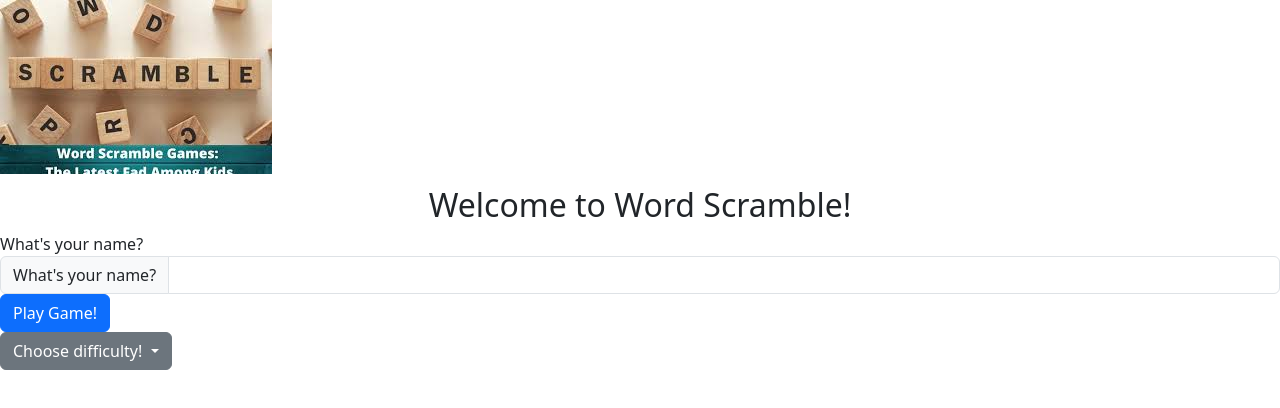
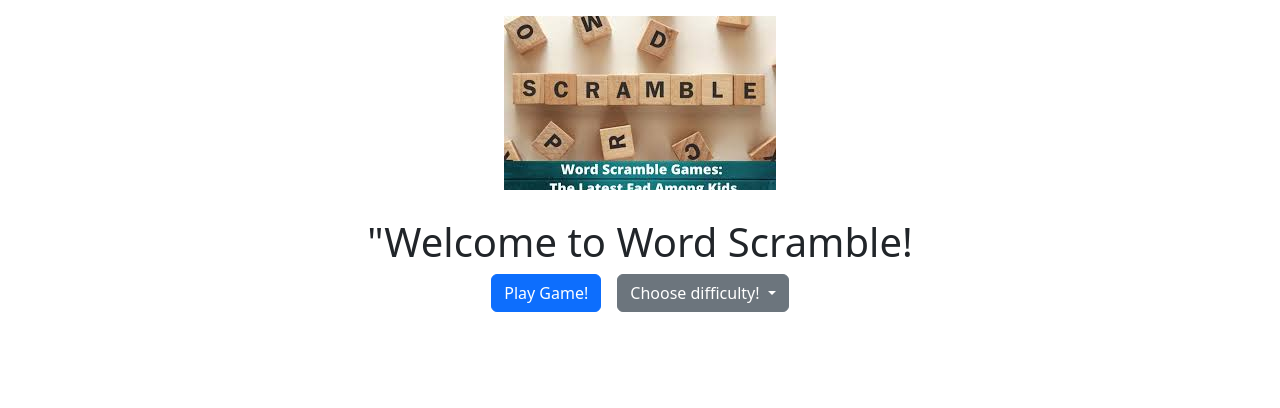
Before and after one commit to mellinwood1023/Word_Scramble, a plain HTML site: page index.html in a window 1280 px wide. Drawn offline with nearby package versions, Linux system fonts and the light colour scheme.

Commit message:
centered landing page

```diff
--- a/index.html
+++ b/index.html
@@ -1,4 +1,3 @@
-
 <!DOCTYPE html>
 <html>
 
@@ -14,34 +13,19 @@
 <html class="h-full bg-white">
 
 <body class="h-full">
-
-    <div class="flex min-h-full flex-col justify-center px-6 py-12 lg:px-8">
-        <div class="sm:mx-auto sm:w-full sm:max-w-sm">
-            <img class="mx-auto h-100 w-auto" src="./assets/image1.jpeg" alt="Word Scramble pic">
-            <h2 class="mt-10 text-center text-2xl/9 font-bold tracking-tight text-gray-900">Welcome to Word Scramble!
-            </h2>
+    <div class="d-flex flex-column align-items-center">
+        <!-- Image container -->
+        <div class="image-container">
+            <img src="./assets/image1.jpeg" class="img-fluid mx-auto d-block p-3" alt="Word Scramble pic">
+            <h1>"Welcome to Word Scramble!</h1>
         </div>
 
-        <div class="mt-10 sm:mx-auto sm:w-full sm:max-w-sm">
-            <form class="space-y-6" action="#" method="POST">
-                <div>
-                    <label for="name" class="block text-md/6 font-bold text-gray-900">What's your name?</label>
-                    <div class="input-group justify-center">
-                        <span class="input-group-text">What's your name?</span>
-                        <input type="text" aria-label="name" class="form-control" required>
-                    <!-- <div class="mt-2">
+        <!-- Button container -->
+        <div class="button-container d-flex gap-3"> <!-- gap-3 adds space between buttons -->
+            <button type="button" class="btn btn-primary">
+                Play Game!
+            </button>
 
-                        <input type="text" name="name" id="name" autocomplete="name" required
-                            class="play_game">
-                    </div> -->
-                </div>
-
-                <div>
-                    <button type="button"
-                        class="btn btn-primary">Play
-                        Game!
-                    </button>
-                </div>
             <div class="dropdown">
                 <button class="btn btn-secondary dropdown-toggle" type="button" data-bs-toggle="dropdown" aria-expanded="false">
                     Choose difficulty!
@@ -52,9 +36,9 @@
                     <li><a class="dropdown-item" href="#">Hard</a></li>
                 </ul>
             </div>
-            </form>
         </div>
     </div>
+
     <script src="https://cdn.jsdelivr.net/npm/bootstrap@5.3.3/dist/js/bootstrap.bundle.min.js"
         integrity="sha384-YvpcrYf0tY3lHB60NNkmXc5s9fDVZLESaAA55NDzOxhy9GkcIdslK1eN7N6jIeHz"
         crossorigin="anonymous"></script>
```
Lines whose indentation alone changed are shown as unchanged.
